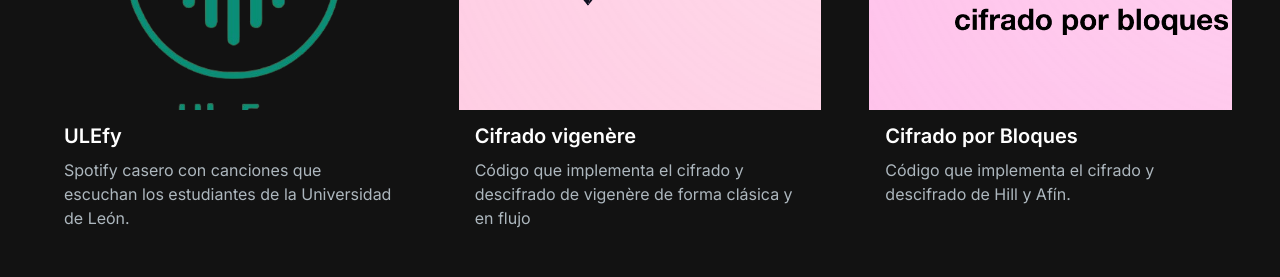
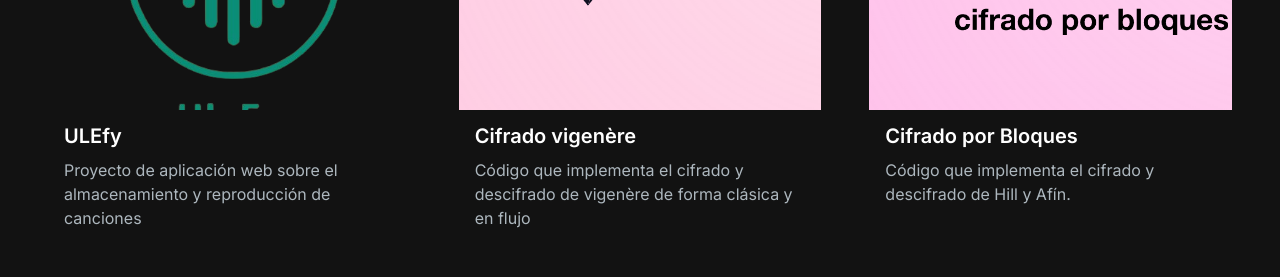
Before and after one commit to LorenaAlbillos/portfolio, a Next.js app: page / in a window 1280 px wide. Shown: the part 1694-1971 px from the top of the page. Built offline with nearby package versions, Linux system fonts and the light colour scheme.

Commit message:
Fixed: cambio de la descripción del proyecto UleFy

```diff
--- a/src/app/components/ProjectsSection.jsx
+++ b/src/app/components/ProjectsSection.jsx
@@ -8,7 +8,7 @@ const projectsData = [
   {
     id: 1,
     title: "ULEfy",
-    description: "Spotify casero con canciones que escuchan los estudiantes de la Universidad de León.",
+    description: "Proyecto de aplicación web sobre el almacenamiento y reproducción de canciones",
     image: "/images/projects/UleFy.png",
     tag: ["All", "Web"],
     gitUrl: "https://github.com/ULE-Informatica-2023-2024/aw-final-1c-g13",
```
